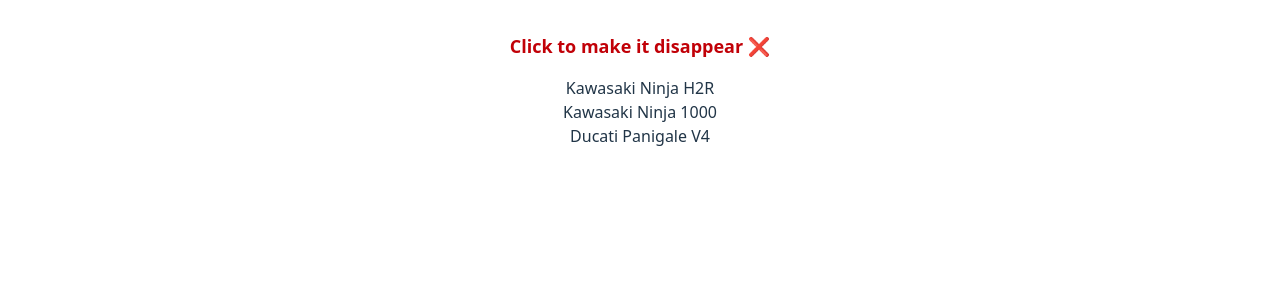
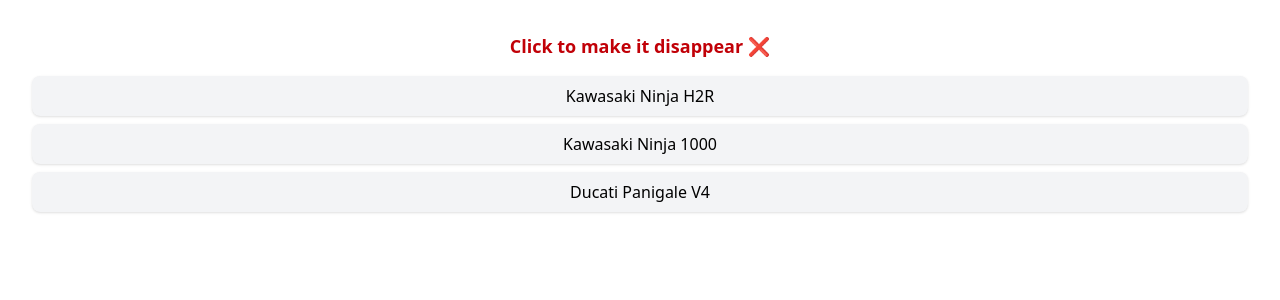
Before and after one commit to amlanmomdal/something, a React (Vite) app: page / in a window 1280 px wide. Shown: the top 300 px of the page. Built offline with nearby package versions, Linux system fonts and the light colour scheme.

Commit message:
update css

```diff
--- a/src/components/List.tsx
+++ b/src/components/List.tsx
@@ -18,9 +18,14 @@
                 {alertMessage}
             </p>
             <ul>
-                {item.map(item => (
-                    <li onClick={() => deleteItem(item.id, item.text)} key={item.id}>{item.text}</li>
-
+                {item.map((item) => (
+                    <li
+                        key={item.id}
+                        onClick={() => deleteItem(item.id, item.text)}
+                        className="cursor-pointer px-4 py-2 mb-2 rounded-lg bg-gray-100 hover:bg-red-100 hover:text-red-900 transition-all duration-300 shadow-sm hover:shadow-md text-black"
+                    >
+                        {item.text}
+                    </li>
                 ))}
             </ul>
         </>
```
